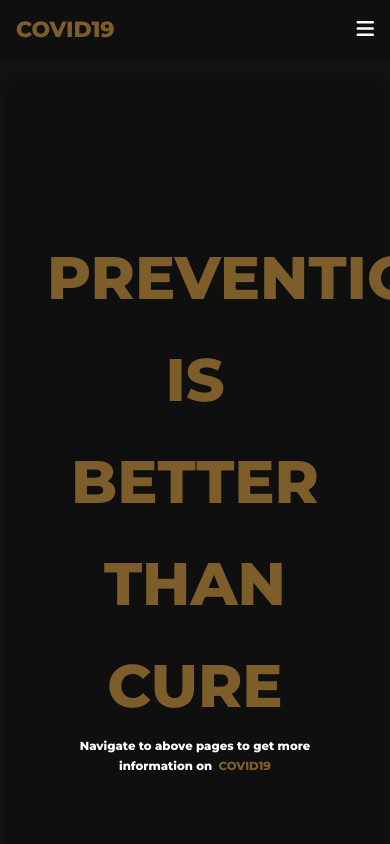
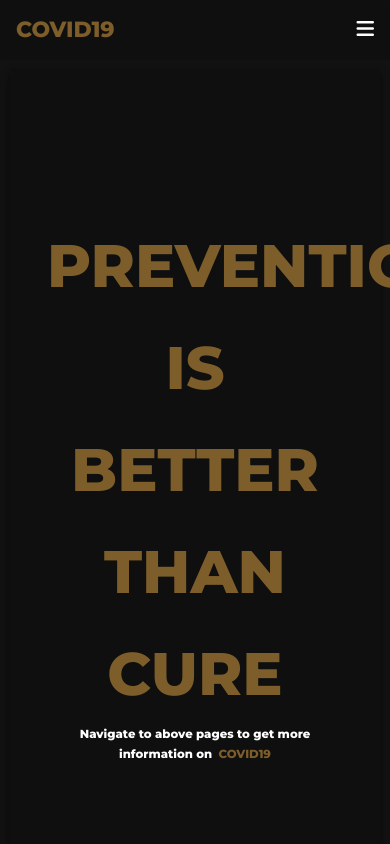
Before and after one commit to shivadharmi/Covid19, a React (Create React App) app in the folder client/: page / in a window 390 px wide. Shown: the top 844 px of the page. Built offline with nearby package versions, Linux system fonts and the light colour scheme.

Commit message:
rectified search bug and alignment issue

```diff
--- a/client/src/components/grid.css
+++ b/client/src/components/grid.css
@@ -247,7 +247,7 @@ tr:nth-child(even) {
 		min-height: 100vh;
 		display: grid;
 		grid-template-columns: repeat(8, 1fr);
-		grid-row-gap: 20px;
+		grid-row-gap: 8px;
 	}
 
 	nav {
```
